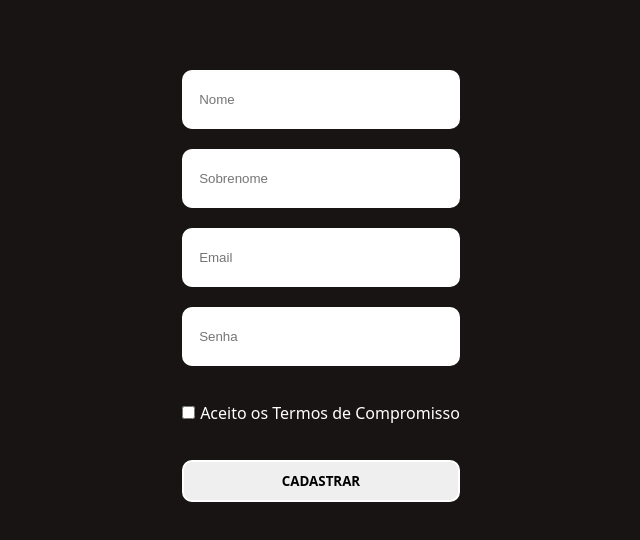
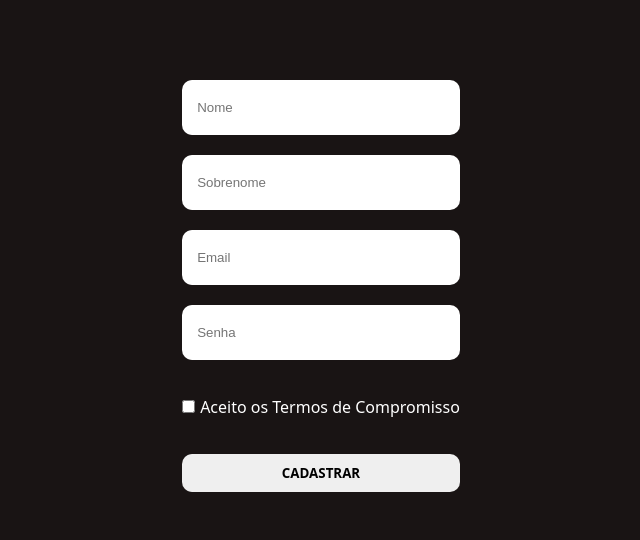
Before and after one commit to julionxp/basicCadastro, a plain HTML site: page front/index.html in a window 1280 px wide. Shown: the part 208-748 px from the top of the page, without its empty margins (319-959 px from the left). Drawn offline with Linux system fonts and the light colour scheme.

Commit message:
subindo novas atualizações front-end

```diff
--- a/front/css/style.css
+++ b/front/css/style.css
@@ -2,7 +2,7 @@
 
 body {
     height: 100%;
-    overflow-x: hidden;
+    overflow: hidden;
     font-family: system-ui, -apple-system, BlinkMacSystemFont, 'Segoe UI', Roboto, Oxygen, Ubuntu, Cantarell, 'Open Sans', 'Helvetica Neue', sans-serif;
     background-color: #191414;
 }
@@ -32,7 +32,7 @@ body {
 
 .container-inputs input {
     padding: 20px 15px;
-    border: 2px solid white;
+    border: none;
     border-radius: 10px;
 }
 
@@ -40,7 +40,7 @@ body {
     padding: 10px 16px;
     text-align: center;
     border-radius: 10px;
-    border: 2px solid white;
+    border: none;
     font-family: system-ui, -apple-system, BlinkMacSystemFont, 'Segoe UI', Roboto, Oxygen, Ubuntu, Cantarell, 'Open Sans', 'Helvetica Neue', sans-serif;
     font-weight: 650;
     color: #000000;
```
